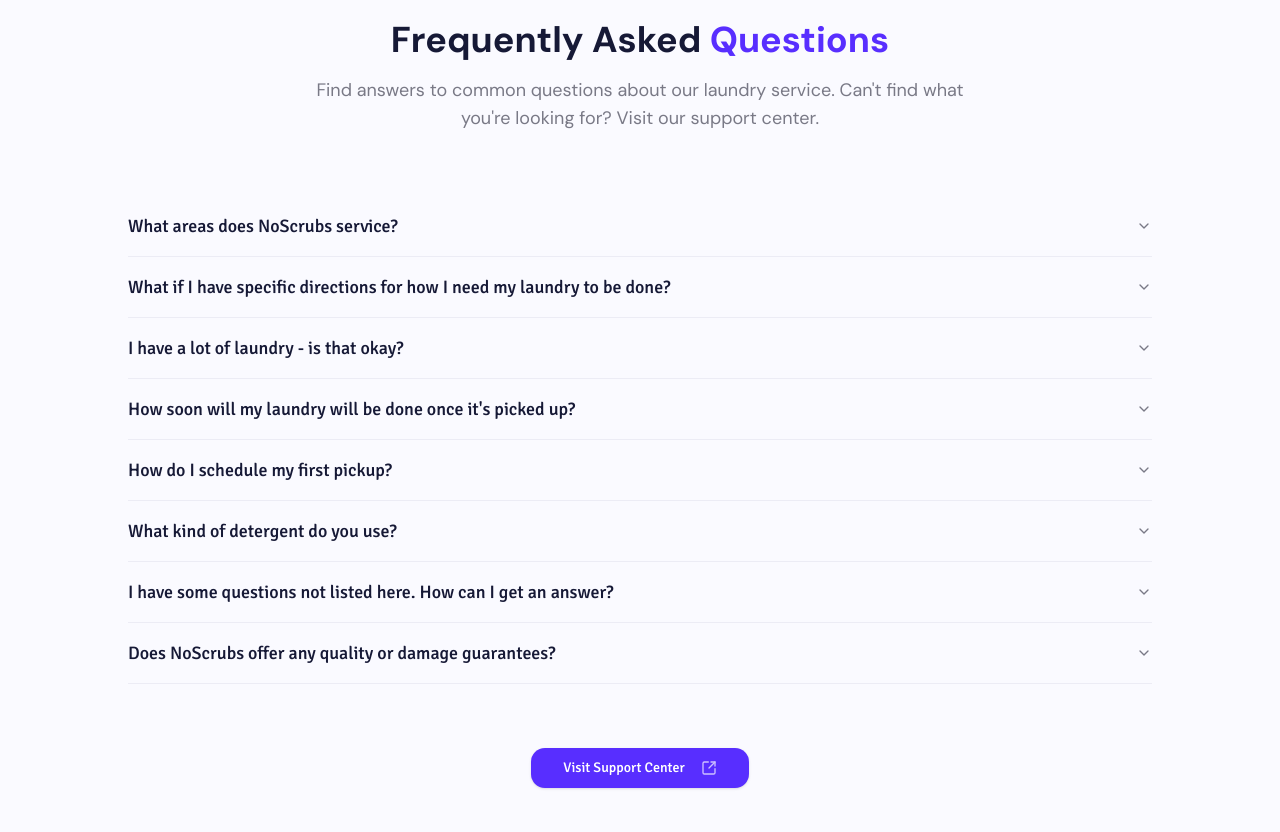
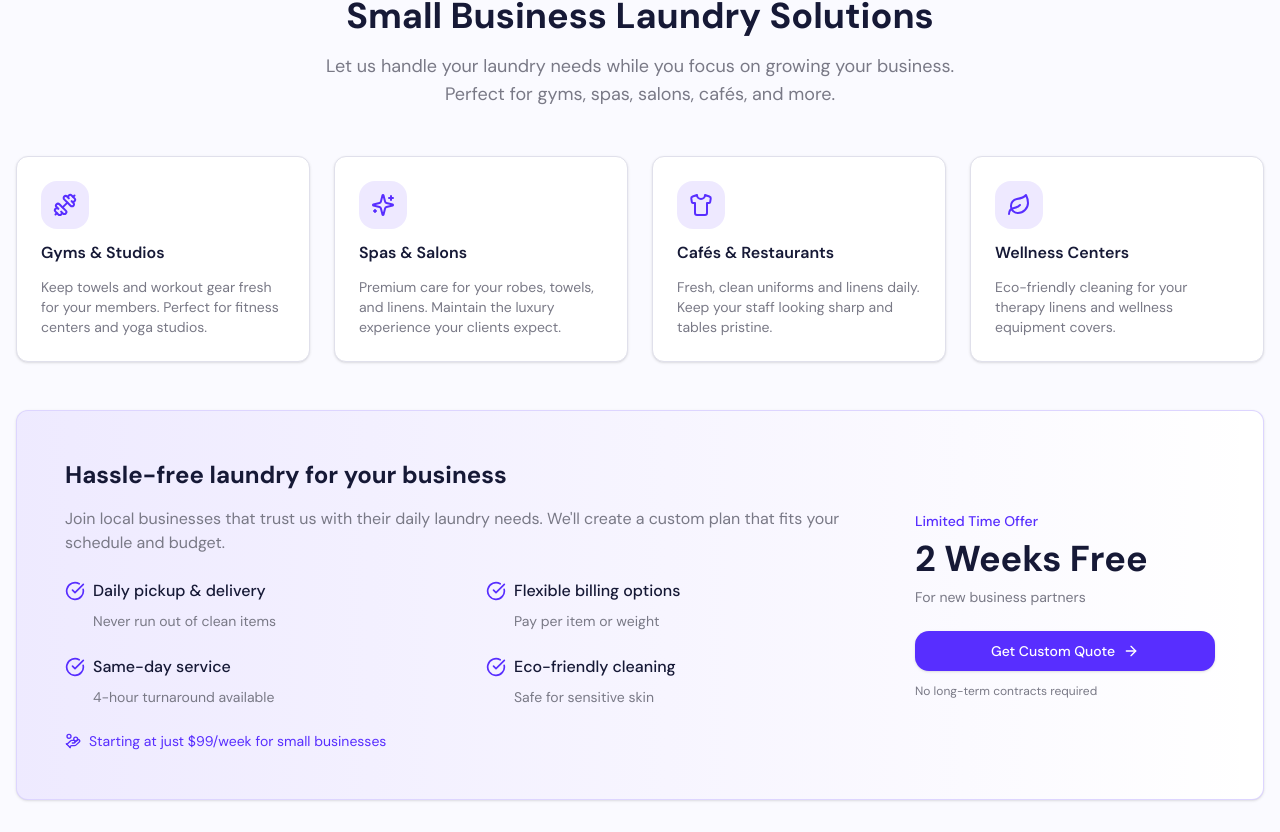
Before and after one commit to ggsingla/scrub-club-landing, a Next.js app: page / in a window 1280 px wide. Shown: the part 2188-3020 px from the top of the page. Built offline with nearby package versions, Linux system fonts and the light colour scheme.

Commit message:
feat: initialize small business section layout and structure

```diff
--- a/src/components/Home/BusinessPlan.tsx
+++ b/src/components/Home/BusinessPlan.tsx
@@ -1,9 +1,141 @@
+'use client'
+
+import { Button } from "@/components/ui/button"
+import { Card } from "@/components/ui/card"
+import { Dumbbell, Sparkles, HandCoins, ArrowRight, CheckCircle, Shirt, Leaf } from "lucide-react"
+
+const BUSINESS_TYPES = [
+  {
+    icon: Dumbbell,
+    title: "Gyms & Studios",
+    description: "Keep towels and workout gear fresh for your members. Perfect for fitness centers and yoga studios."
+  },
+  {
+    icon: Sparkles,
+    title: "Spas & Salons",
+    description: "Premium care for your robes, towels, and linens. Maintain the luxury experience your clients expect."
+  },
+  {
+    icon: Shirt,
+    title: "Cafés & Restaurants",
+    description: "Fresh, clean uniforms and linens daily. Keep your staff looking sharp and tables pristine."
+  },
+  {
+    icon: Leaf,
+    title: "Wellness Centers",
+    description: "Eco-friendly cleaning for your therapy linens and wellness equipment covers."
+  }
+]
+
+const BUSINESS_BENEFITS = [
+  {
+    text: "Daily pickup & delivery",
+    highlight: "Never run out of clean items"
+  },
+  {
+    text: "Flexible billing options",
+    highlight: "Pay per item or weight"
+  },
+  {
+    text: "Same-day service",
+    highlight: "4-hour turnaround available"
+  },
+  {
+    text: "Eco-friendly cleaning",
+    highlight: "Safe for sensitive skin"
+  }
+]
+
 const BusinessPlan = () => {
   return (
-    <section className="w-full">
-      <h1>Business Plan</h1>
+    <section className="container py-24 space-y-12">
+      <div className="text-center space-y-4">
+        <h2 className="text-3xl font-bold sm:text-4xl">
+          Small Business Laundry Solutions
+        </h2>
+        <p className="text-lg text-muted-foreground max-w-2xl mx-auto">
+          Let us handle your laundry needs while you focus on growing your business.
+          Perfect for gyms, spas, salons, cafés, and more.
+        </p>
+      </div>
+
+      {/* Business Types Grid */}
+      <div className="grid md:grid-cols-2 lg:grid-cols-4 gap-6">
+        {BUSINESS_TYPES.map((type, index) => {
+          const Icon = type.icon
+          return (
+            <Card key={index} className="p-6 space-y-3 group hover:shadow-lg transition-all">
+              <div className="h-12 w-12 rounded-lg bg-primary/10 flex items-center justify-center group-hover:bg-primary/20 transition-colors">
+                <Icon className="h-6 w-6 text-primary" />
+              </div>
+              <h3 className="font-semibold">{type.title}</h3>
+              <p className="text-sm text-muted-foreground">{type.description}</p>
+            </Card>
+          )
+        })}
+      </div>
+
+      {/* CTA Section */}
+      <Card className="relative overflow-hidden border-primary/20">
+        <div className="absolute inset-0 bg-gradient-to-r from-primary/10 to-transparent" />
+        <div className="relative p-8 lg:p-12 grid lg:grid-cols-[1fr_300px] gap-8 items-center">
+          <div className="space-y-6">
+            <div className="space-y-4">
+              <h3 className="text-2xl font-bold">Hassle-free laundry for your business</h3>
+              <p className="text-muted-foreground">
+                Join local businesses that trust us with their daily laundry needs.
+                We&apos;ll create a custom plan that fits your schedule and budget.
+              </p>
+            </div>
+
+            <div className="grid sm:grid-cols-2 gap-6">
+              {BUSINESS_BENEFITS.map((benefit, index) => (
+                <div key={index} className="space-y-2">
+                  <div className="flex items-center gap-2 font-medium">
+                    <CheckCircle className="h-5 w-5 text-primary" />
+                    {benefit.text}
+                  </div>
+                  <p className="text-sm text-muted-foreground pl-7">
+                    {benefit.highlight}
+                  </p>
+                </div>
+              ))}
+            </div>
+
+            <div className="flex items-center gap-2 text-sm text-primary">
+              <HandCoins className="h-4 w-4" />
+              Starting at just $99/week for small businesses
+            </div>
+          </div>
+
+          <div className="space-y-6 text-center lg:text-left">
+            <div className="space-y-2">
+              <div className="text-sm font-medium text-primary">Limited Time Offer</div>
+              <p className="text-4xl font-bold">2 Weeks Free</p>
+              <p className="text-sm text-muted-foreground">For new business partners</p>
+            </div>
+            <div className="space-y-3">
+              <Button size="lg" className="w-full gap-2">
+                Get Custom Quote
+                <ArrowRight className="h-4 w-4" />
+              </Button>
+              <p className="text-xs text-muted-foreground">
+                No long-term contracts required
+              </p>
+            </div>
+          </div>
+        </div>
+      </Card>
+
+      {/* Trust Indicators */}
+      <div className="text-center space-y-4 pt-8">
+        <p className="text-sm text-muted-foreground">
+          Trusted by 100+ local businesses in Austin and Houston
+        </p>
+        {/* You can add local business logos here */}
+      </div>
     </section>
-  );
-};
+  )
+}
 
-export default BusinessPlan;
+export default BusinessPlan
```
